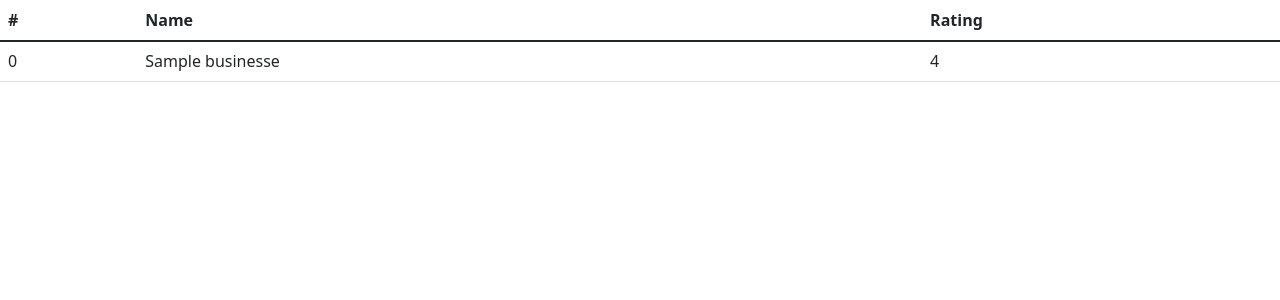
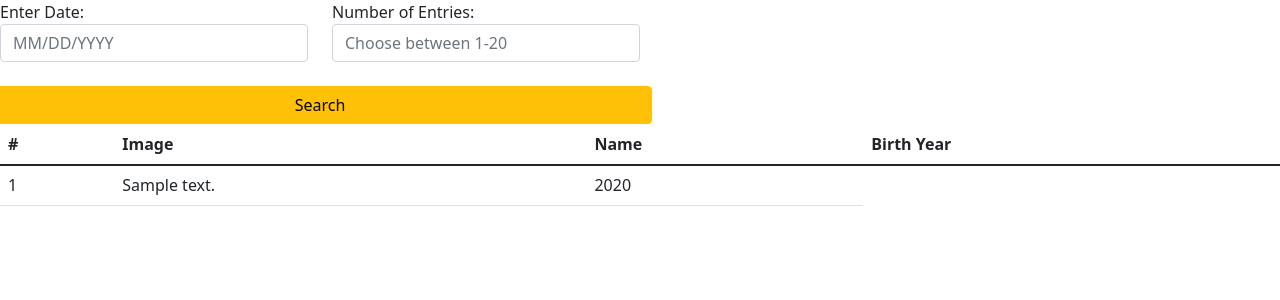
Before and after one commit to kev-odin/flask-week-4, a Flask app: page /home in a window 1280 px wide. Shown: the part 56-356 px from the top of the page. Run offline with Flask 2, Linux system fonts and the light colour scheme; a database or web service that is not in the repository returns one stand-in record (values such as "Sample title"); data that the repository does not hold is empty.

Commit message:
learn: functional wiki display

```diff
--- a/app.py
+++ b/app.py
@@ -1,50 +1,40 @@
 from flask import Flask, render_template, request, redirect
 from flask_wtf import FlaskForm
-from wtforms import StringField, PasswordField, SubmitField, IntegerField, DateField
-from wtforms.validators import DataRequired, Length, EqualTo, Email, NumberRange
-
+from wtforms import StringField, PasswordField,SubmitField
+from wtforms.validators import DataRequired, Length, EqualTo, Email
 from yelp import find_coffee
-
+from wiki import find_births
 
 class loginForm(FlaskForm):
-    email = StringField(label="Enter email", validators=[DataRequired(), Email()])
-    password = PasswordField(
-        label="Enter password", validators=[DataRequired(), Length(min=6, max=16)]
-    )
-    submit = SubmitField(label="Login")
+    email=StringField(label="Enter email", validators=[DataRequired(),Email()])
+    password=PasswordField(label="Enter password",validators=[DataRequired(), Length(min=6,max=16)])
+    submit=SubmitField(label="Login")
 
-
-class birthdayForm(FlaskForm):
-    date = DateField(label="Enter valid date")
-    entries = IntegerField(
-        label="Number of entries (1 - 10)", validators=[NumberRange(min=0, max=10)]
-    )
+class searchForm(FlaskForm):
+    search = StringField('search', [DataRequired()])
     submit = SubmitField(label="Search")
 
-
-passwords = {"kchung@fake.com": "asdfgh"}
+passwords={}
+passwords['lhhung@uw.edu']='qwerty'
 
 app = Flask(__name__)
-app.secret_key = "a secret"
+app.secret_key="a secret"
 
-
-@app.route("/home")
-def helloworld():
-    return render_template("home.html", myData=find_coffee())
-
+@app.route("/home",methods=['GET','POST'])
+def index():
+    return render_template("home.html", myData=find_births())
 
 @app.route("/")
-@app.route("/login", methods=["GET", "POST"])
+@app.route("/login",methods=['GET','POST'])
 def login():
-    form = loginForm()
+    form=loginForm()
     if form.validate_on_submit():
         if request.method == "POST":
-            user = request.form["email"]
-            pw = request.form["password"]
-            if user is not None and user in passwords and passwords[user] == pw:
-                return redirect("/home")
-    return render_template("login.html", form=form)
-
+            user=request.form["email"]
+            pw=request.form["password"]
+            if user is not None and user in passwords and passwords[user] == pw :
+                return redirect('/home')
+    return render_template("login.html",form=form)
 
 if __name__ == "__main__":
-    app.run(host="0.0.0.0", debug=True)
+    app.run(host='0.0.0.0',debug=True)
--- a/templates/home.html
+++ b/templates/home.html
@@ -1,22 +1,39 @@
 {% extends "base.html" %}
 {% set active_page = 'home' %}
-{% block title %} TCSS506 {% endblock %}
+{% block title %} Home {% endblock %}
 {% block content %}
+<div class="w-50">
+  <div class="row">
+    <div class="col">
+      <label for="inputEmail4">Enter Date:</label>
+      <input type="text" class="form-control" placeholder="MM/DD/YYYY">
+    </div>
+    <div class="col">
+      <label for="inputEmail4">Number of Entries:</label>
+      <input type="text" class="form-control" placeholder="Choose between 1-20">
+      <br>
+    </div>
+    <button type="button" class="btn btn-warning">Search</button>
+  </div>
+</div>
+
+
 <table class="table table-striped">
   <thead>
     <tr>
       <th scope="col">#</th>
+      <th scope="col">Image</th>
       <th scope="col">Name</th>
-      <th scope="col">Rating</th>
+      <th scope="col">Birth Year</th>
     </tr>
   </thead>
   <tbody>
     <tr>
-		{% for business in myData %}
+		{% for wiki in myData %}
 			<tr>
-				<td>{{ loop.index0 }}</td>
-				<td>{{ business['name']}}</td>
-				<td>{{ business['rating']}}</td>
+				<td>{{ loop.index }}</td>
+				<td>{{ wiki['text']}}</td>
+				<td>{{ wiki['year']}}</td>
 			</tr>
 
         {% endfor %}
--- a/wiki.py
+++ b/wiki.py
@@ -1,7 +1,7 @@
 import requests
 
 
-def findBirths(monthDay, year, size=10):
+def find_births(monthDay="06/02", year="1993", size=10):
     # monthDay is in form "mm/dd"
     # year is in form "yyyy"
     # returns a list of names, birth years and thumbnails
@@ -26,12 +26,14 @@ def findBirths(monthDay, year, size=10):
 
 
 def text_data(raw_json: dict):
-    return [item["text"] for item in raw_json]
+    names = [item["text"] for item in raw_json]
+    years = [item["year"] for item in raw_json]
+    image = [item["thumbnail"] for item in raw_json]
+    return zip(names,years,image)
 
 
 if __name__ == "__main__":
-    input_month_slash_day = "06/02"
-    input_year = "1993"
-    res = findBirths(input_month_slash_day, input_year)
+    res = find_births()
+    stop=0
     for item in text_data(res):
         print(item)
--- a/yelp.py
+++ b/yelp.py
@@ -1,12 +1,16 @@
 import requests
+def find_coffee():
+	api_key = 'pMWcYDMpXkTeeyWIb7AtpzRbcJ2PKRvHIzT7p0QAukPFge4IGKectozkpQBkZnTBKE9g3FwC7Os68MmQKgAwwucLgeMo0oMgagYENkYs-9TZKKJ8HXXMmwM1ZAaBYHYx'
+	headers = {'Authorization': 'Bearer {}'.format(api_key)}
+	search_api_url = 'https://api.yelp.com/v3/businesses/search'
+	params = {'term': 'coffee shop',
+	          'location': 'Tacoma, Washington',
+	          'limit': 50}
+	response = requests.get(search_api_url, headers=headers, params=params, timeout=5)
+	data=response.json()
+	sortedbyRating=sorted(data["businesses"], key=lambda i: i['rating'], reverse=True)
+	return sortedbyRating
 
-
-def find_coffee():
-    api_key = "pMWcYDMpXkTeeyWIb7AtpzRbcJ2PKRvHIzT7p0QAukPFge4IGKectozkpQBkZnTBKE9g3FwC7Os68MmQKgAwwucLgeMo0oMgagYENkYs-9TZKKJ8HXXMmwM1ZAaBYHYx"
-    headers = {"Authorization": "Bearer {}".format(api_key)}
-    search_api_url = "https://api.yelp.com/v3/businesses/search"
-    params = {"term": "coffee shop", "location": "Tacoma, Washington", "limit": 50}
-    response = requests.get(search_api_url, headers=headers, params=params, timeout=5)
-    data = response.json()
-    sortedbyRating = sorted(data["businesses"], key=lambda i: i["rating"], reverse=True)
-    return sortedbyRating
+if __name__ == "__main__":
+	res = find_coffee()
+	x = 0
```
Also changed, not shown: templates/ref.html (added, +40 -0 lines).
